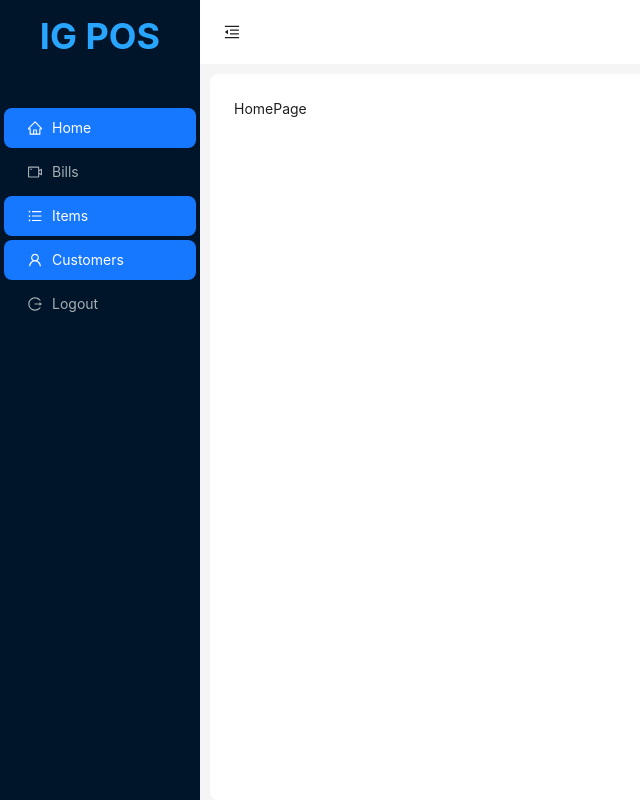
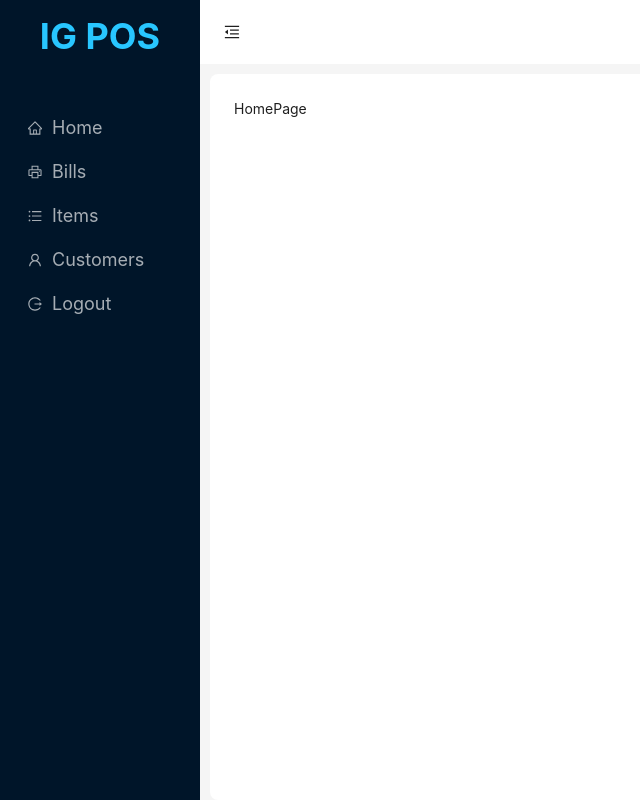
Before and after one commit to musamueed19/POS-Application, a React (Vite) app in the folder client/: page / in a window 1280 px wide. Shown: the whole page, without its empty margins (0-640 px from the left). Built offline with nearby package versions, Linux system fonts and the light colour scheme.

Commit message:
added client side pages, part-3

```diff
--- a/client/package.json
+++ b/client/package.json
@@ -31,5 +31,6 @@
     "eslint-plugin-react-refresh": "^0.4.20",
     "globals": "^16.2.0",
     "vite": "^7.0.0"
-  }
+  },
+  "proxy": "http://localhost:3000"
 }
--- a/client/src/App.jsx
+++ b/client/src/App.jsx
@@ -4,20 +4,26 @@ import { BrowserRouter, Routes, Route } from "react-router-dom";
 // pages
 import HomePage from "./pages/HomePage";
 import Items from "./pages/Items";
-
+import Bills from "./pages/Bills";
+import Customers from "./pages/Customers";
 
 // components
-import Header  from "./components/Header";
+import Header from "./components/Header";
+import DefaultLayout from "./components/DefaultLayout";
 
 function App() {
   return (
     <div className="App">
       <BrowserRouter>
-        <Routes>
-          <Route path="/" element={<HomePage />} />
-          <Route path="/home" element={<HomePage />} />
-          <Route path="/items" element={<Items />} />
-        </Routes>
+        <DefaultLayout>
+          <Routes>
+            <Route path="/" element={<HomePage />} />
+            <Route path="/home" element={<HomePage />} />
+            <Route path="/items" element={<Items />} />
+            <Route path="/bills" element={<Bills />} />
+            <Route path="/customers" element={<Customers />} />
+          </Routes>
+        </DefaultLayout>
       </BrowserRouter>
     </div>
   );
--- a/client/src/components/DefaultLayout.jsx
+++ b/client/src/components/DefaultLayout.jsx
@@ -5,16 +5,45 @@ import {
   MenuUnfoldOutlined,
   UserOutlined,
   UnorderedListOutlined,
-  VideoCameraOutlined,
+  PrinterOutlined,
   LogoutOutlined,
 } from "@ant-design/icons";
 import { Button, Layout, Menu, theme } from "antd";
 const { Header, Sider, Content } = Layout;
 
+// Link
+import { Link } from "react-router-dom";
 
-// Link
-import {Link} from "react-router-dom"
 
+// menuItems <Array>
+const size=24
+const menuItems = [
+  {
+    key: "/home",
+    icon: <HomeOutlined size={size} />,
+    label: <Link to={"/home"}>Home</Link>,
+  },
+  {
+    key: "/bills",
+    icon: <PrinterOutlined size={size} />,
+    label: <Link to={"/bills"}>Bills</Link>,
+  },
+  {
+    key: "/items",
+    icon: <UnorderedListOutlined size={size} />,
+    label: <Link to={"/items"}>Items</Link>,
+  },
+  {
+    key: "/customers",
+    icon: <UserOutlined size={size} />,
+    label: <Link to={"/customers"}>Customers</Link>,
+  },
+  {
+    key: "/logout",
+    icon: <LogoutOutlined size={size} />,
+    label: <Link to={"/"}>Logout</Link>,
+  },
+];
 
 
 // component
@@ -34,41 +63,16 @@ const DefaultLayout = ({ children }) => {
         <h1
           className={`${
             collapsed ? "text-xl" : "text-4xl"
-          } text-[#28a5ff] transition-all font-bold text-center mt-[1rem] mb-[3rem]`}
+          } text-[#28c6ff] transition-all font-bold text-center mt-[1rem] mb-[3rem]`}
         >
           IG <span>POS</span>
         </h1>
         <Menu
+          className="menu"
           theme="dark"
           mode="inline"
-          defaultSelectedKeys={["1"]}
-          items={[
-            {
-              key: "1",
-              icon: <HomeOutlined />,
-              label: "Home",
-            },
-            {
-              key: "2",
-              icon: <VideoCameraOutlined />,
-              label: "Bills",
-            },
-            {
-              key: "1",
-              icon: <UnorderedListOutlined />,
-              label: "Items",
-            },
-            {
-              key: "1",
-              icon: <UserOutlined />,
-              label: "Customers",
-            },
-            {
-              key: "3",
-              icon: <LogoutOutlined />,
-              label: "Logout",
-            },
-          ]}
+          defaultSelectedKeys={window.location.pathname}
+          items={menuItems}
         />
       </Sider>
       <Layout>
--- a/client/src/index.css
+++ b/client/src/index.css
@@ -24,8 +24,13 @@ body {
 
 
 .ant-menu-item-selected {
+  background-color: #28c6ff;
 
 }
 .logo {
 
 }
+
+.menu li {
+  font-size: 18px;
+}
--- /dev/null
+++ b/client/src/pages/Bills.jsx
@@ -0,0 +1,9 @@
+import React from 'react'
+
+const Bills = () => {
+  return (
+    <div>Bills</div>
+  )
+}
+
+export default Bills
--- /dev/null
+++ b/client/src/pages/Customers.jsx
@@ -0,0 +1,9 @@
+import React from 'react'
+
+const Customers = () => {
+  return (
+    <div>Customers</div>
+  )
+}
+
+export default Customers
--- a/client/src/pages/HomePage.jsx
+++ b/client/src/pages/HomePage.jsx
@@ -4,9 +4,7 @@ import DefaultLayout from "../components/DefaultLayout";
 const HomePage = () => {
   return (
     <div>
-      <DefaultLayout>
         <h1>HomePage</h1>
-      </DefaultLayout>
     </div>
   );
 };
```
